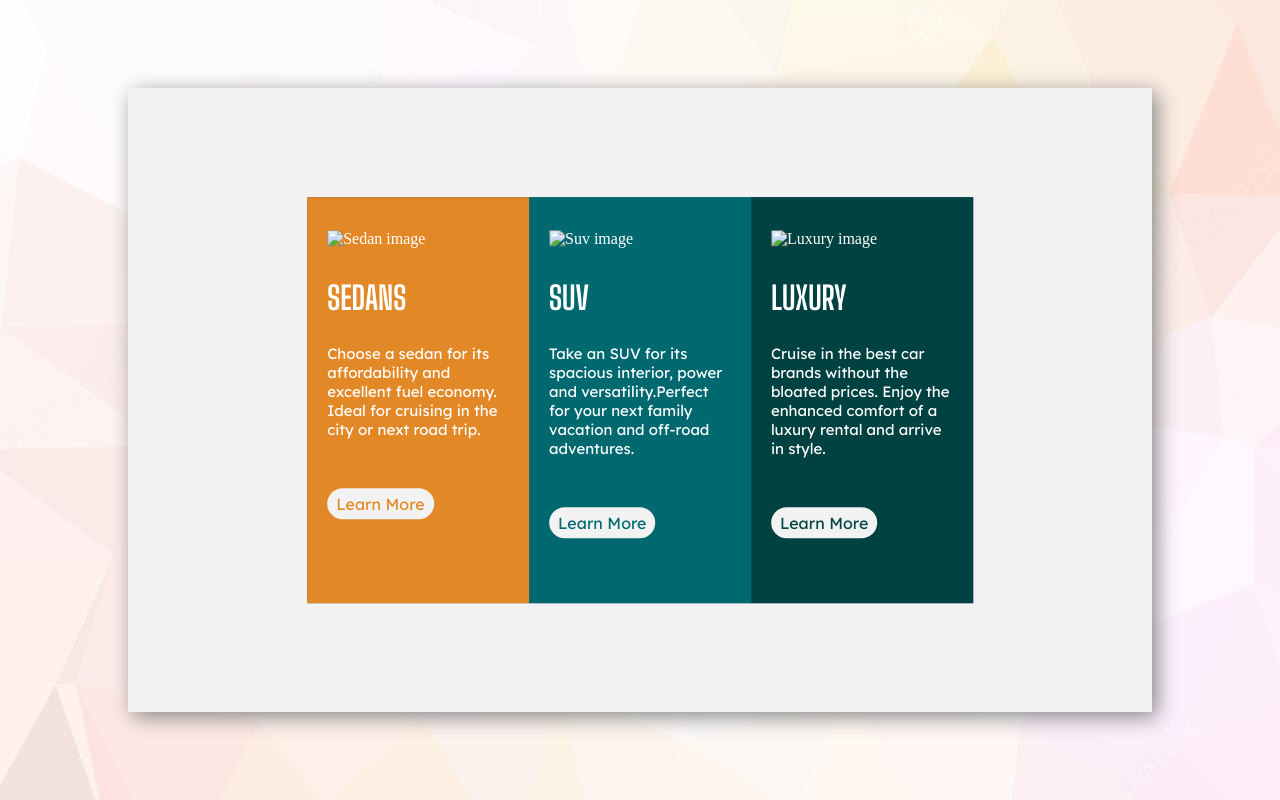
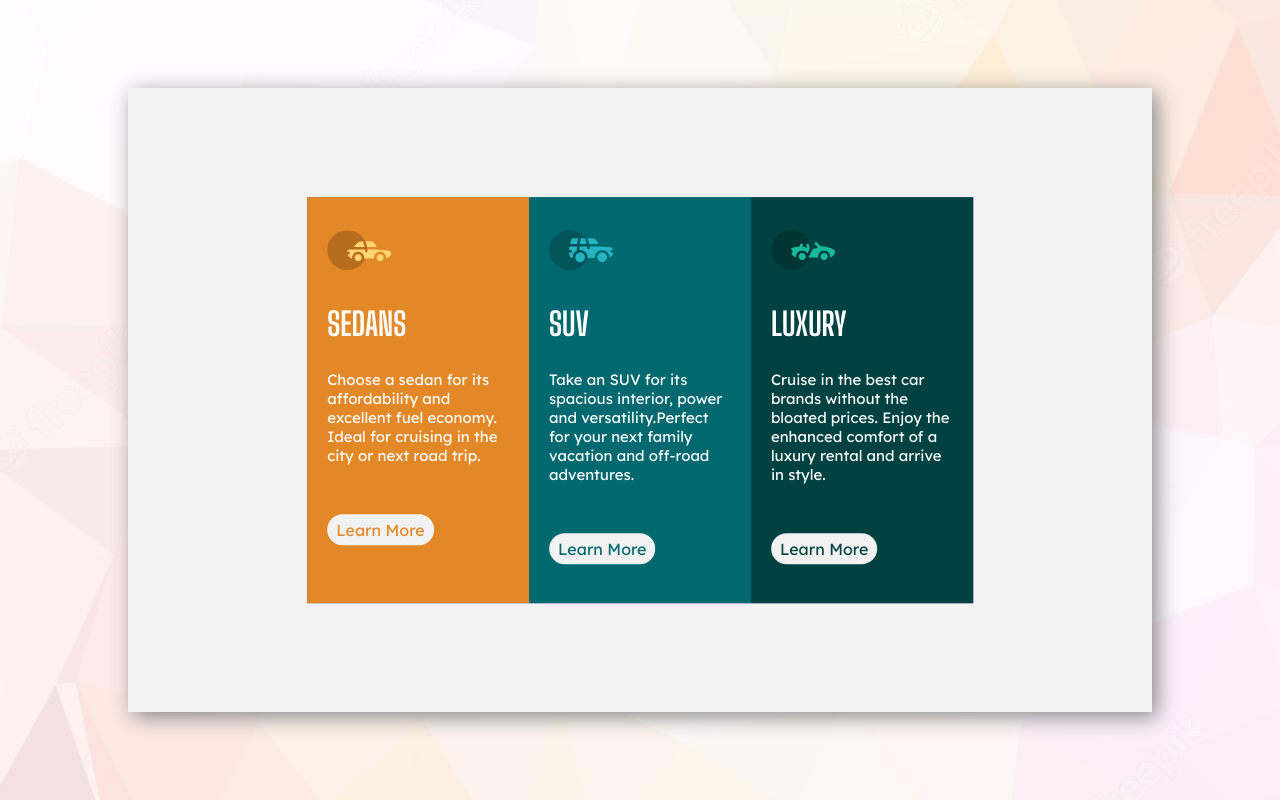
Before and after one commit to vedaantm/3-column-card-component, a plain HTML site: page index.html in a window 1280 px wide. Drawn offline with Linux system fonts and the light colour scheme; the site is published under a folder, as on GitHub Pages, so addresses that start at the root find nothing.

Commit message:
Update index.html

```diff
--- a/index.html
+++ b/index.html
@@ -106,7 +106,7 @@
   <div class = "container">
     <div class = "inner">
       <div class = "sedan">
-        <img src="/images/icon-sedans.svg" alt="Sedan image" class="card-img">
+        <img src="images/icon-sedans.svg" alt="Sedan image" class="card-img">
         <h1 class="card-title">SEDANS</h1>
         <p class="card-para">
           Choose a sedan for its affordability and excellent fuel economy. Ideal for cruising in the city or next road trip.
@@ -114,7 +114,7 @@
         <span class="card-btn">Learn More</span>
       </div>
       <div class = "suv">
-        <img src="/images/icon-suvs.svg" alt="Suv image" class="card-img">
+        <img src="images/icon-suvs.svg" alt="Suv image" class="card-img">
         <h1 class="card-title">SUV</h1>
         <p class="card-para">
           Take an SUV for its spacious interior, power and versatility.Perfect for your next family vacation and off-road adventures.
@@ -122,7 +122,7 @@
         <span class="card-btn">Learn More</span>
       </div>
       <div class = "luxury">
-        <img src="/images/icon-luxury.svg" alt="Luxury image" class="card-img">
+        <img src="images/icon-luxury.svg" alt="Luxury image" class="card-img">
         <h1 class="card-title">LUXURY</h1>
         <p class="card-para">
           Cruise in the best car brands without the bloated prices. Enjoy the enhanced comfort of a luxury rental and arrive in style.
```
